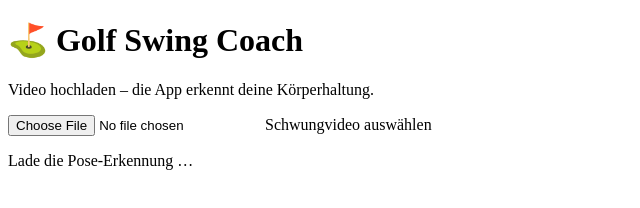
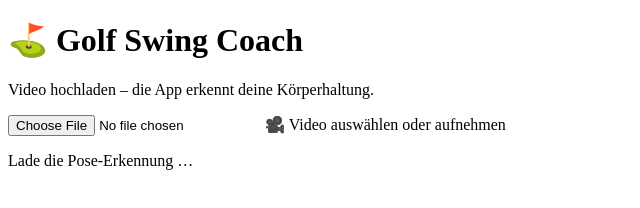
Before and after one commit to MarcelG91/golf-swing-coach, a website with bundled scripts: page index.html in a window 1280 px wide. Shown: the whole page, without its empty margins (0-640 px from the left). Built offline with nearby package versions, Linux system fonts and the light colour scheme.

Commit message:
Etappe 6: GitHub Pages vorbereiten

```diff
--- a/index.html
+++ b/index.html
@@ -16,7 +16,7 @@
     <!-- 1. Video auswählen -->
     <label class="upload">
       <input type="file" id="videoInput" accept="video/*">
-      <span>Schwungvideo auswählen</span>
+      <span>🎥 Video auswählen oder aufnehmen</span>
     </label>
 
     <!-- Statuszeile: zeigt, was die App gerade macht -->
```
Also changed, not shown: README.md, 1 other file.
